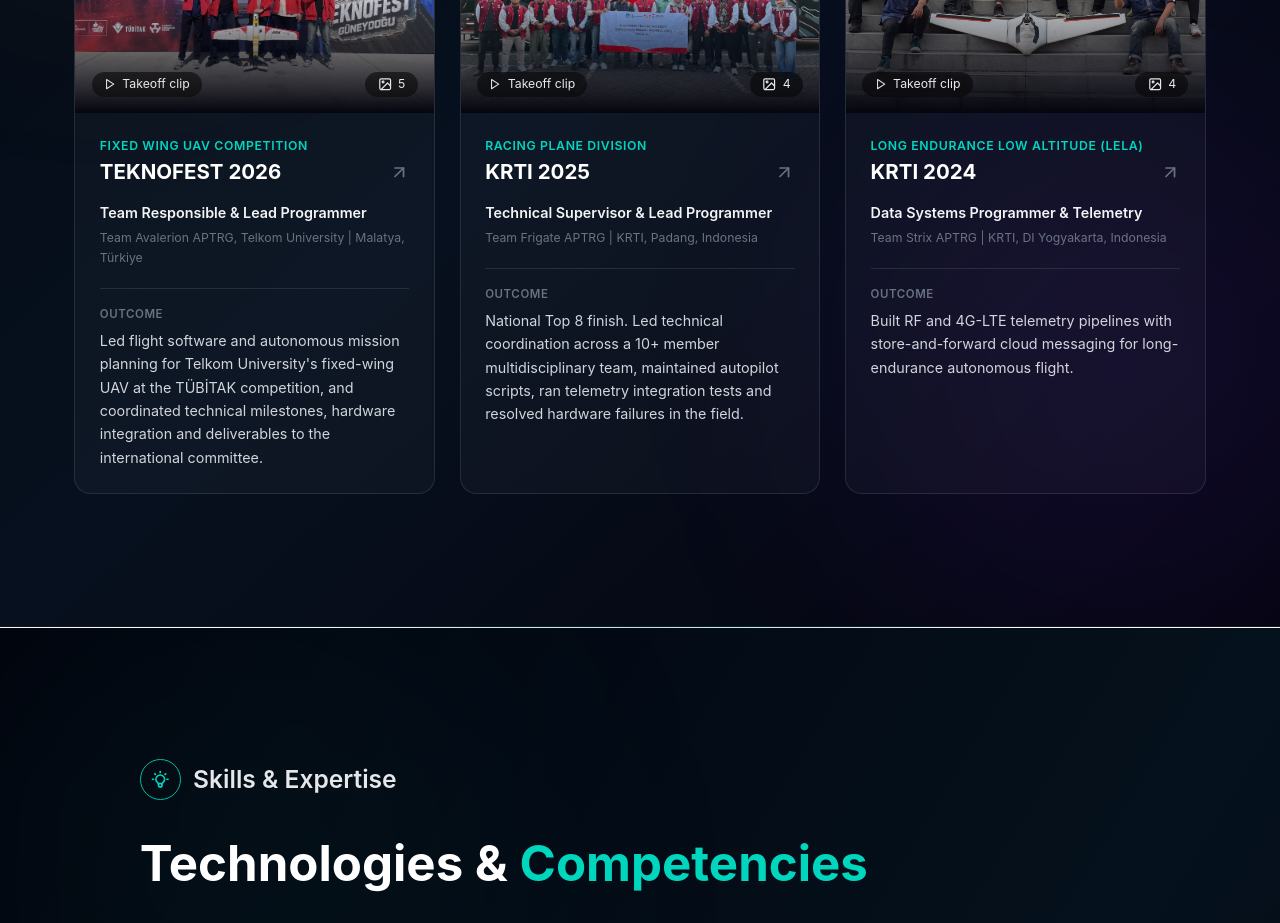
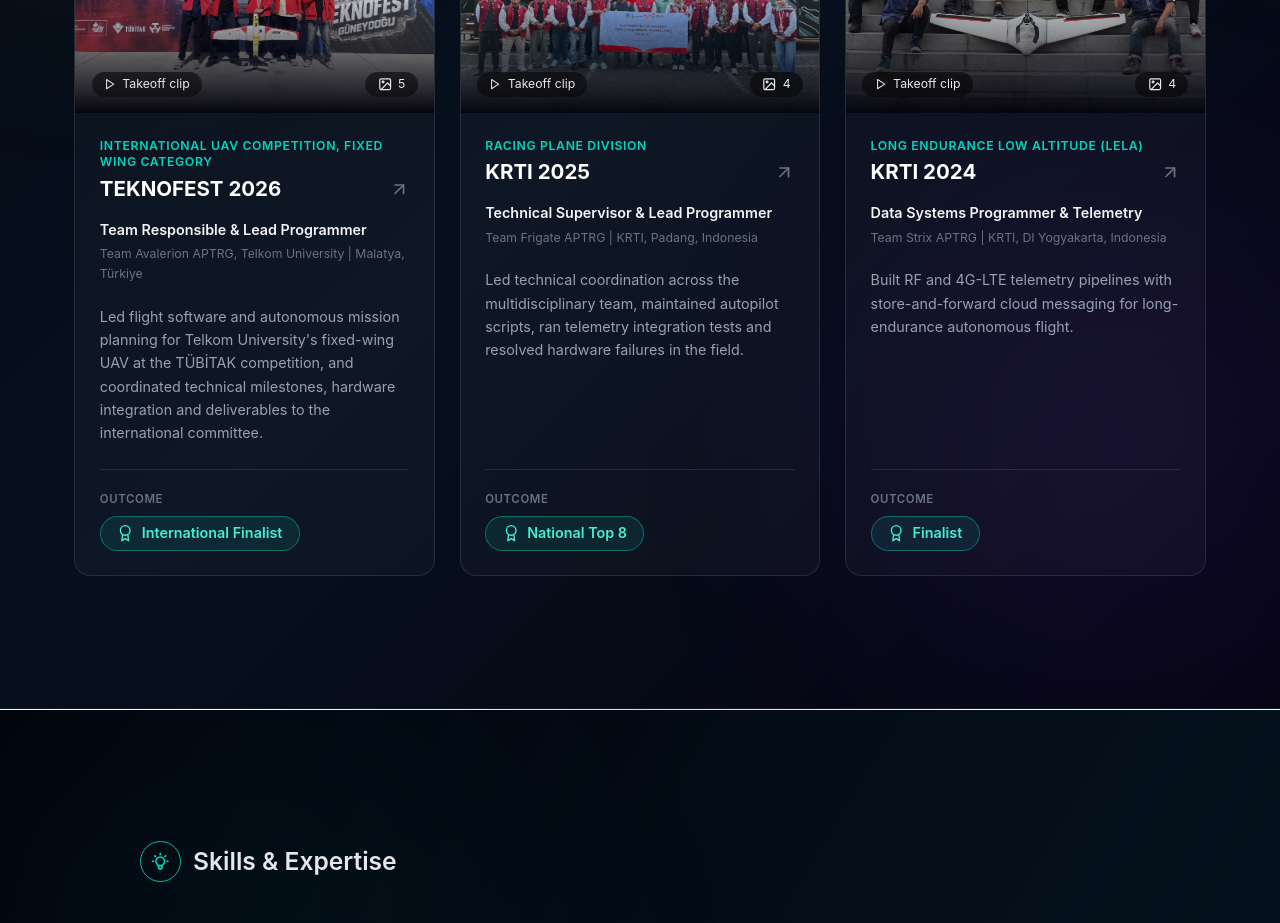
Before and after one commit to athifatharmn06/Portofolio, a React (Vite) app: page / in a window 1280 px wide. Shown: the part 3960-4883 px from the top of the page. Built offline with nearby package versions, Linux system fonts and the light colour scheme.

Commit message:
feat(achievements): separate job description from outcome, update results and category

```diff
--- a/src/components/sections/AchievementsSection.tsx
+++ b/src/components/sections/AchievementsSection.tsx
@@ -18,7 +18,7 @@
   return {
     id: a.id,
     title: a.title,
-    shortDesc: a.outcome,
+    shortDesc: a.description,
     category: a.category,
     techStack: [],
     thumbnail: a.thumbnail,
@@ -153,9 +153,13 @@
                 <p className="text-sm font-semibold text-gray-100">{a.role}</p>
                 <p className="mt-1 text-xs leading-relaxed text-gray-500">{a.team}</p>
 
-                <div className="mt-5 border-t border-white/10 pt-4">
-                  <p className="mb-1.5 text-[0.7rem] font-semibold uppercase tracking-wider text-gray-500">Outcome</p>
-                  <p className="text-sm leading-relaxed text-gray-300">{a.outcome}</p>
+                <p className="mt-5 mb-6 text-sm leading-relaxed text-gray-400">{a.description}</p>
+
+                <div className="mt-auto border-t border-white/10 pt-5">
+                  <p className="mb-2 text-[0.7rem] font-semibold uppercase tracking-wider text-gray-500">Outcome</p>
+                  <p className="inline-flex items-center gap-2 rounded-full border border-teal-400/40 bg-teal-400/10 px-4 py-1.5 text-sm font-semibold text-teal-300">
+                    <FiAward className="h-4 w-4" /> {a.outcome}
+                  </p>
                 </div>
               </div>
             </motion.button>
--- a/src/data/achievements.ts
+++ b/src/data/achievements.ts
@@ -9,7 +9,9 @@
   role: string;
   /** Team, division and location */
   team: string;
-  /** Result and contribution, shown at the bottom of the card */
+  /** Job description: what I was responsible for */
+  description: string;
+  /** Final result, shown as a highlighted badge at the bottom of the card */
   outcome: string;
   thumbnail: string;
   /** Short looping takeoff clip that plays on hover */
@@ -22,11 +24,12 @@
     id: 'a3',
     title: 'TEKNOFEST 2026',
     year: '2026',
-    category: 'Fixed Wing UAV Competition',
+    category: 'International UAV Competition, Fixed Wing Category',
     role: 'Team Responsible & Lead Programmer',
     team: 'Team Avalerion APTRG, Telkom University | Malatya, Türkiye',
-    outcome:
+    description:
       "Led flight software and autonomous mission planning for Telkom University's fixed-wing UAV at the TÜBİTAK competition, and coordinated technical milestones, hardware integration and deliverables to the international committee.",
+    outcome: 'International Finalist',
     thumbnail: '/achievements/teknofest-2026/1.webp',
     clip: {
       src: '/achievements/teknofest-2026/handlaunch.mp4',
@@ -47,8 +50,9 @@
     category: 'Racing Plane Division',
     role: 'Technical Supervisor & Lead Programmer',
     team: 'Team Frigate APTRG | KRTI, Padang, Indonesia',
-    outcome:
-      'National Top 8 finish. Led technical coordination across a 10+ member multidisciplinary team, maintained autopilot scripts, ran telemetry integration tests and resolved hardware failures in the field.',
+    description:
+      'Led technical coordination across the multidisciplinary team, maintained autopilot scripts, ran telemetry integration tests and resolved hardware failures in the field.',
+    outcome: 'National Top 8',
     thumbnail: '/achievements/krti-2025/3.webp',
     clip: {
       src: '/achievements/krti-2025/takeoff.mp4',
@@ -68,8 +72,9 @@
     category: 'Long Endurance Low Altitude (LELA)',
     role: 'Data Systems Programmer & Telemetry',
     team: 'Team Strix APTRG | KRTI, DI Yogyakarta, Indonesia',
-    outcome:
+    description:
       'Built RF and 4G-LTE telemetry pipelines with store-and-forward cloud messaging for long-endurance autonomous flight.',
+    outcome: 'Finalist',
     thumbnail: '/achievements/krti-2024/2.webp',
     clip: {
       src: '/achievements/krti-2024/takeoff.mp4',
```
